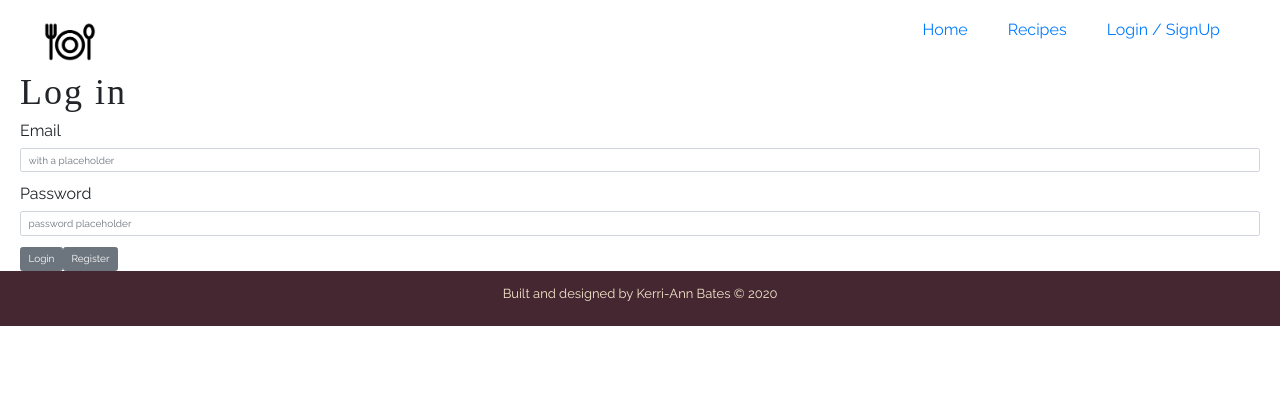
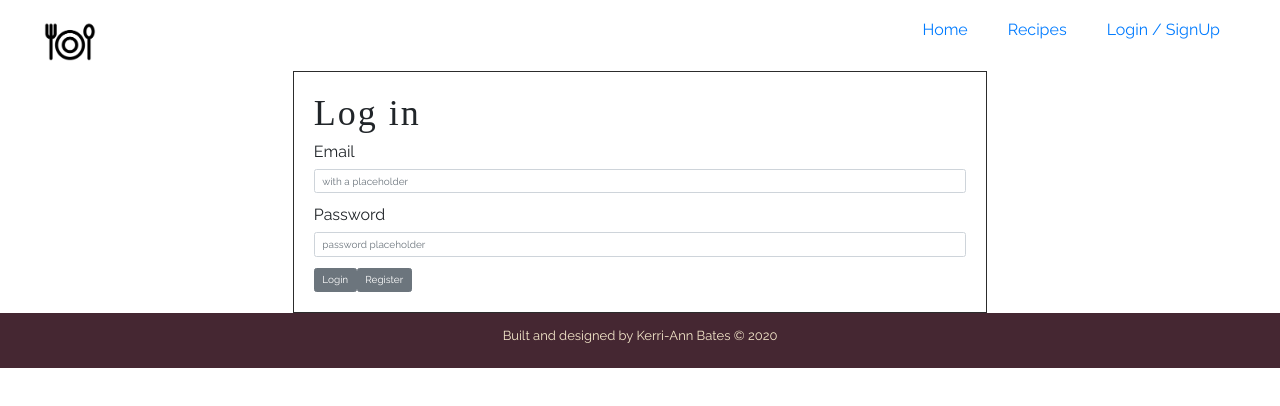
Before and after one commit to Kerri-AnnBates/recipe-app, a React (Create React App) app in the folder app/: page /login in a window 1280 px wide. Shown: the top 406 px of the page. Built offline with nearby package versions, Linux system fonts and the light colour scheme; a web font is replaced by a local one.

Commit message:
minor styles to login form

```diff
--- a/app/src/components/forms/Login.js
+++ b/app/src/components/forms/Login.js
@@ -6,9 +6,13 @@ import Header from '../header/Header';
 
 function Login() {
    return (
+      <>
          <div className="container">
             <Header />
+         </div>
          <div className="login">
+            <div className="container">
+               <div className="login-wrapper">
                   <h1>Log in</h1>
                   <Form>
                      <FormGroup>
@@ -24,6 +28,8 @@ function Login() {
                   </Form>
                </div>
             </div>
+         </div>
+      </>
    )
 }
 
--- a/app/src/styles/app.scss
+++ b/app/src/styles/app.scss
@@ -3,4 +3,5 @@
 @import './general.scss';
 @import './header.scss';
 @import './home.scss';
+@import './forms.scss';
 @import './footer.scss';
--- /dev/null
+++ b/app/src/styles/forms.scss
@@ -0,0 +1,6 @@
+.login-wrapper {
+   width: 56%;
+   border: 1px solid #2c2c2c;
+   margin: auto;
+   padding: 2rem;
+}
```
Lines whose indentation alone changed are shown as unchanged.
